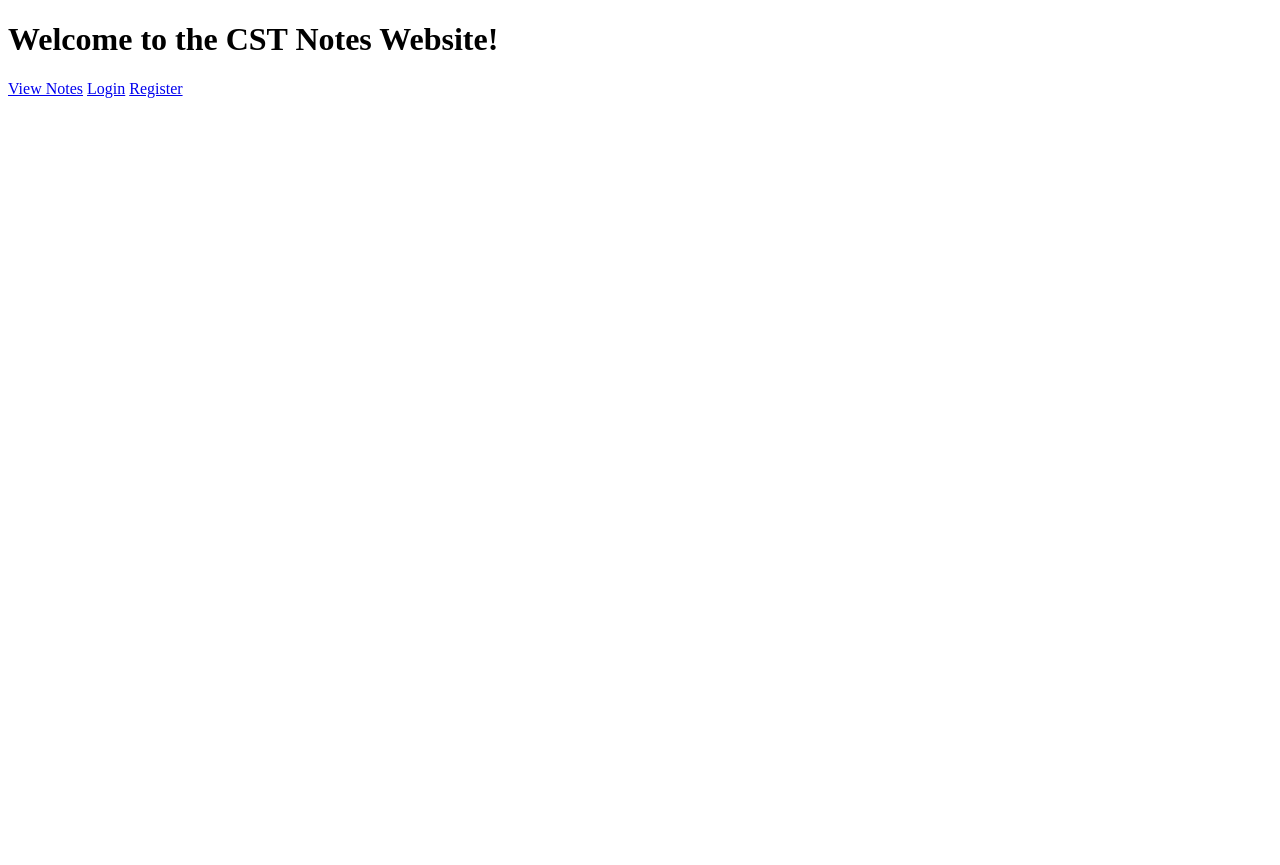
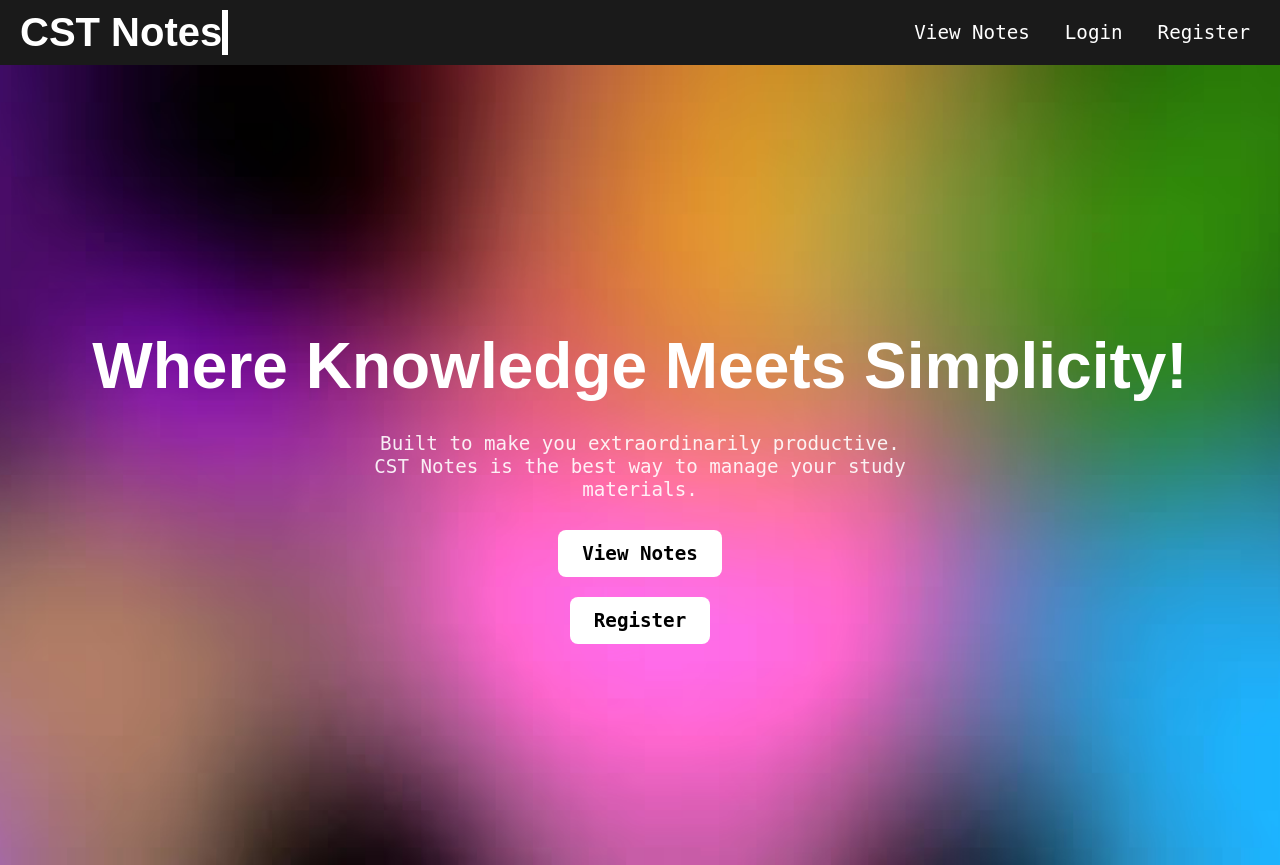
Before and after one commit to SatyamPote/DSU, a Django app: page / in a window 1280 px wide. Before the commit the page ends 98 px from the top, so only its background shows below. Run offline with Django 5.2, Linux system fonts and the light colour scheme; parts of the project's set-up code (start-up, migrations or seed data) failed here and were passed over; some web fonts are replaced.

Commit message:
home page ui

```diff
--- a/CST/notes/templates/notes/home.html
+++ b/CST/notes/templates/notes/home.html
@@ -1,18 +1,151 @@
 <!DOCTYPE html>
-<html>
+<html lang="en">
 <head>
+    <meta charset="UTF-8">
+    <meta name="viewport" content="width=device-width, initial-scale=1.0">
     <title>Home</title>
+    <style>
+        /* Import Geist Fonts */
+        @font-face {
+            font-family: 'Geist Sans';
+            src: url('path-to-your-fonts/GeistSans-Regular.woff2') format('woff2');
+        }
+        @font-face {
+            font-family: 'Geist Mono';
+            src: url('path-to-your-fonts/GeistMono-Regular.woff2') format('woff2');
+        }
+
+        /* General Styles */
+        body {
+            font-family: 'Geist Mono', monospace;
+            margin: 0;
+            padding: 0;
+            background-color: black; /* Fallback */
+            color: white;
+        }
+
+        /* Header */
+        header {
+            display: flex;
+            align-items: center;
+            background-color: #1a1a1a;
+            padding: 10px 20px;
+        }
+        header h1 {
+            font-family: 'Geist Sans', sans-serif;
+            font-size: 2.5em;
+            margin: 0;
+            white-space: nowrap;
+            overflow: hidden;
+            border-right: 0.15em solid white;
+            animation: typing 3.5s steps(40, end), blink-caret 0.75s step-end infinite;
+        }
+
+        /* Navigation */
+        nav {
+            margin-left: auto;
+        }
+        nav .input {
+            display: flex;
+            gap: 15px;
+        }
+        nav .value {
+            background-color: transparent;
+            border: none;
+            padding: 10px;
+            color: white;
+            text-decoration: none;
+            font-size: 1.2em;
+            cursor: pointer;
+            border-radius: 4px;
+            transition: background-color 0.3s;
+        }
+        nav .value:hover {
+            background-color: rgba(255, 255, 255, 0.2);
+        }
+
+        /* Gradient Hero Section */
+        .hero {
+            display: flex;
+            flex-direction: column;
+            align-items: center;
+            justify-content: center;
+            height: 100vh;
+            text-align: center;
+            background: black url('media/images/gradient-hero-prerender.avif') no-repeat center center/cover;
+        }
+        .hero h1 {
+            font-family: 'Geist Sans', sans-serif;
+            font-size: 4em;
+            font-weight: bold;
+            margin-bottom: 10px;
+        }
+        .hero p {
+            font-size: 1.2em;
+            max-width: 600px;
+            opacity: 0.9;
+        }
+
+        /* Button Styles */
+        .btn {
+            padding: 12px 24px;
+            font-size: 1.2em;
+            color: black;
+            background-color: white;
+            border: none;
+            border-radius: 8px;
+            text-decoration: none;
+            cursor: pointer;
+            margin: 10px;
+            font-weight: bold;
+            transition: background 0.3s ease, transform 0.2s ease;
+        }
+        .btn:hover {
+            background-color: #f5f5f5;
+            transform: scale(1.05);
+        }
+
+        /* Typing Animation */
+        @keyframes typing {
+            from { width: 0; }
+            to { width: 12%; }
+        }
+        @keyframes blink-caret {
+            from, to { border-color: transparent; }
+            50% { border-color: white; }
+        }
+    </style>
 </head>
 <body>
-    <h1>Welcome to the CST Notes Website!</h1>
-    <a href="{% url 'notes' %}">View Notes</a>
-    {% if user.is_authenticated %}
-        <a href="{% url 'note_upload' %}">Upload Note</a>
-        <a href="{% url 'admin:index' %}">Admin Panel</a>
-        <a href="{% url 'logout' %}">Logout</a>
-    {% else %}
-        <a href="{% url 'login' %}">Login</a>
-        <a href="{% url 'register' %}">Register</a>
-    {% endif %}
+
+    <header>
+        <h1>CST Notes</h1>
+        <nav>
+            <div class="input">
+                <a href="{% url 'notes' %}" class="value">View Notes</a>
+                {% if user.is_authenticated %}
+                    <a href="{% url 'note_upload' %}" class="value">Upload Note</a>
+                    <a href="{% url 'admin:index' %}" class="value">Admin Panel</a>
+                    <a href="{% url 'logout' %}" class="value">Logout</a>
+                {% else %}
+                    <a href="{% url 'login' %}" class="value">Login</a>
+                    <a href="{% url 'register' %}" class="value">Register</a>
+                {% endif %}
+            </div>
+        </nav>
+    </header>
+
+    <!-- Gradient Background Hero Section -->
+    <section class="hero">
+        <h1>Where Knowledge Meets Simplicity!</h1>
+        <p>Built to make you extraordinarily productive. <br>CST Notes is the best way to manage your study materials.</p>
+        <a href="{% url 'notes' %}" class="btn">View Notes</a>
+        {% if user.is_authenticated %}
+            <a href="{% url 'note_upload' %}" class="btn">Upload Note</a>
+        {% else %}
+            <a href="{% url 'register' %}" class="btn">Register</a>
+        {% endif %}
+    </section>
+
 </body>
 </html>
```
Also changed, not shown: CST/db.sqlite3, CST/media/images/gradient-hero-prerender.avif (added), 2 other files.
